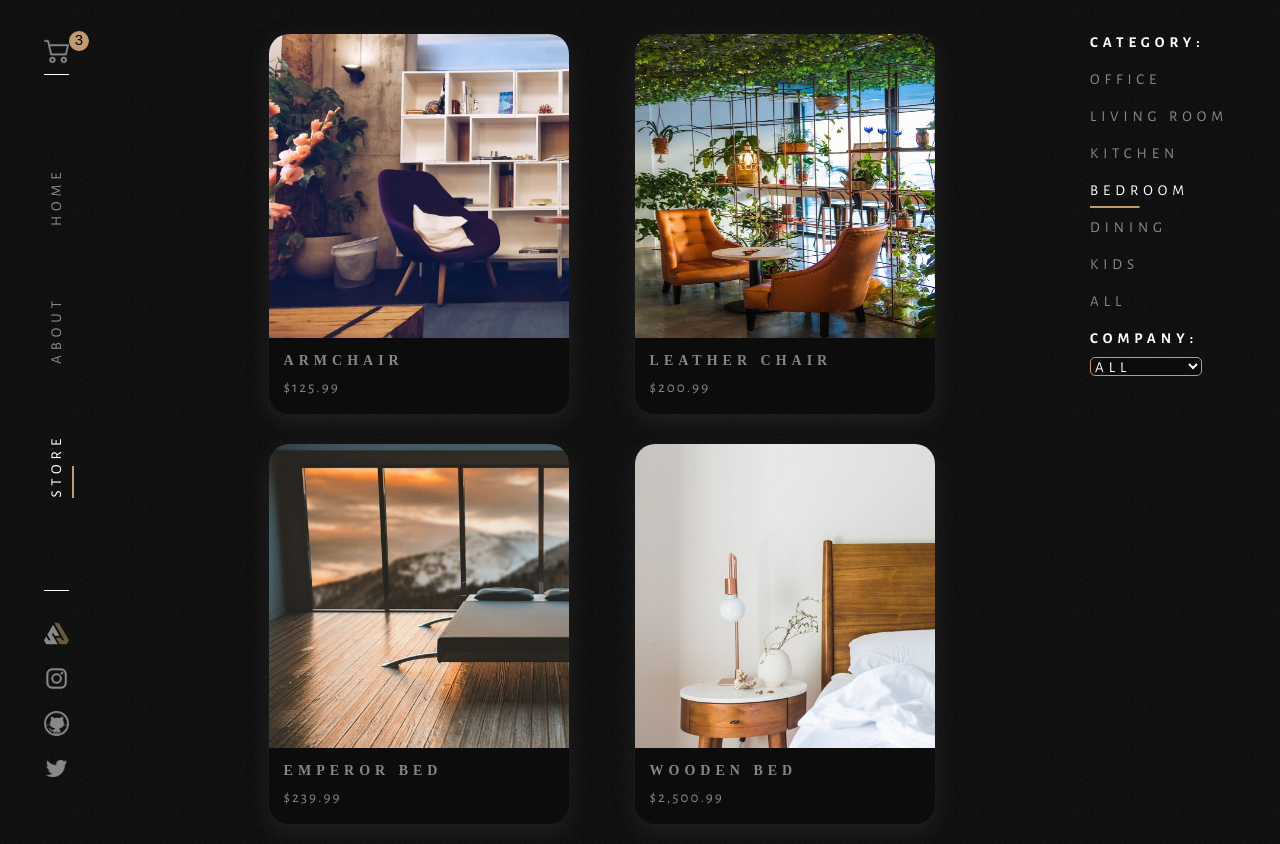
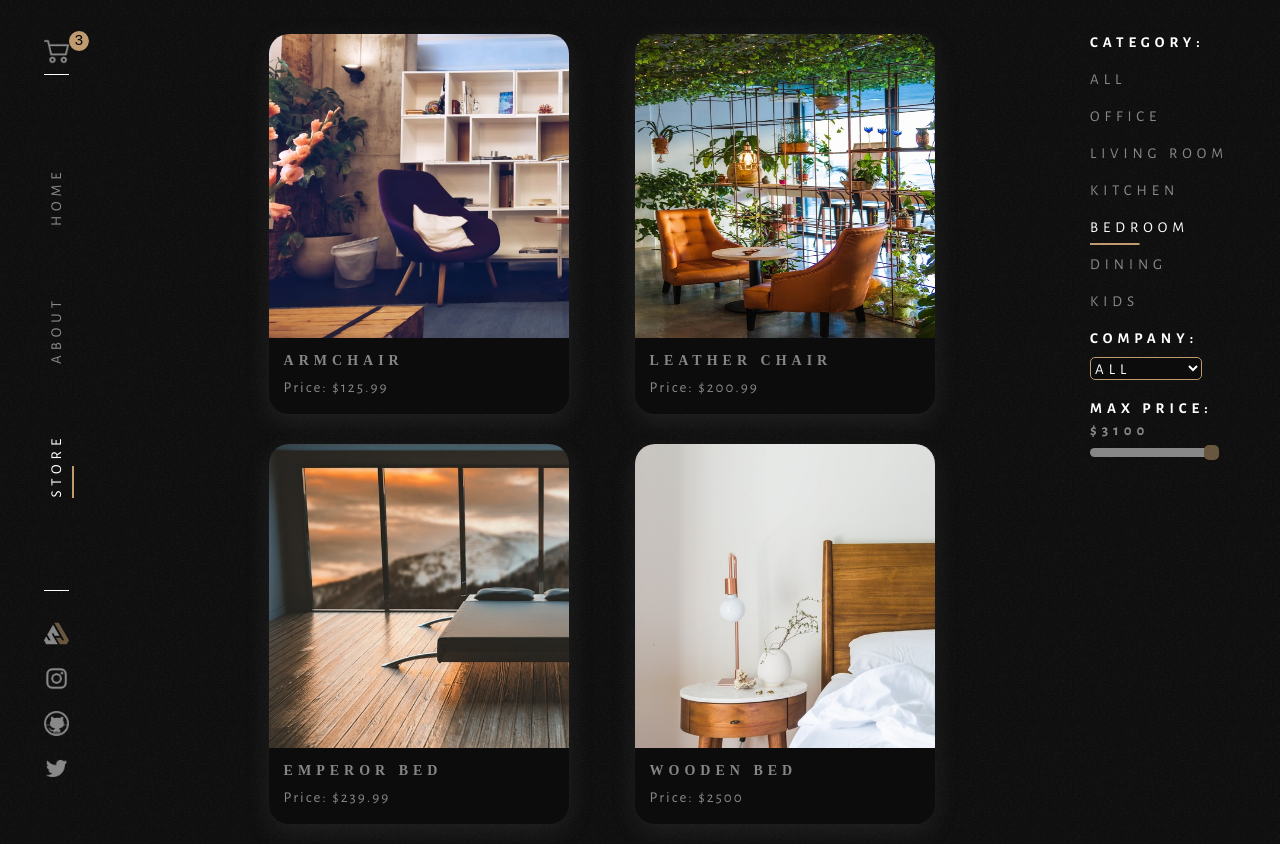
Before and after one commit to simonpine/simonpine-design, a React (Create React App) app: page /Store/Bedroom in a window 1280 px wide. Built offline with nearby package versions, Linux system fonts and the light colour scheme; a web font is replaced by a local one.

Commit message:
Agregue el filtro por precio con usecontext

```diff
--- a/src/App.css
+++ b/src/App.css
@@ -250,7 +250,7 @@ h1{
   width: 350px;
 }
 .title{
-  margin: 20% 0 20% 0;
+  margin: 32vh 0 30vh 0;
   display: flex;
   align-items: center;
   width: 100%;
@@ -437,5 +437,29 @@ background-size: 50% 2px;
   background-color: #0c0c0c;
   border-radius: 5px;
   border: 1px solid #BF9B6F;
+  padding: 2px 0 2px 0;
+}
+.b3{
+  font-size: 15px;
+  opacity: 0.5;
+  margin: 5px 0 5px 0;
+}
+.range {
+  border-radius: 8px;
+  height: 9px;
+  outline: none;
+  -webkit-appearance: none;
+  opacity: 0.5;
+  transition: 0.5s;
+}
+.range:hover{
+  opacity: 1;
+}
+input[type='range']::-webkit-slider-thumb {
+  width: 15px;
+  -webkit-appearance: none;
+  height: 15px;
+  background: #BF9B6F;
+  border-radius: 5px;
 }
 /* font:bold calc( 60px + 90 * ( ( 100vw - 400px ) / 1200 ))/calc( 60px + 90 * ( ( 100vw - 400px ) / 1200 )) "Eczar",serif; */
--- a/src/App.js
+++ b/src/App.js
@@ -15,7 +15,9 @@ function App() {
           setProducts(data)
       }).then((data)  => setLoading(!!data))
   }, [])
-  let i
+  const a = (Math.ceil(Math.random()*23))
+  const b = (Math.ceil(Math.random()*23))
+  const c = (Math.ceil(Math.random()*23))
   return (
     <Layout a={'1'}>
         <div className='homeContainer'>
@@ -36,7 +38,7 @@ function App() {
             <div className='exampleCards'>
             {loading && <div className="loading2"><div className="lds-dual-ring"></div></div>}
               {products.map((product) => {
-                if ((product.id == '001' || product.id == '002' ) || (product.id == '003')){
+                if ((product.id == a || product.id == b ) || (product.id == c)){
                   return(
                     <Items props={product}/>
                   )
--- a/src/components/ItemListCate.js
+++ b/src/components/ItemListCate.js
@@ -3,6 +3,7 @@ import { useParams } from "react-router-dom";
 import Items from './items.js';
 import { ProductsTest } from '../mocks/item.mock'
 import { Context } from '../context/companyContext'
+import { Context2 } from '../context/priceContext'
 
 function ItemListCate(){
     const [products, setProducts] = useState([])
@@ -20,8 +21,12 @@ function ItemListCate(){
         <Context.Consumer>
         {({ theCompany }) => {
             return(
+                <Context2.Consumer>
+                {({ maxprice }) => {
+                    return(
                         <section className="productContainer">
                         {products.map((product) => {
+                            if(!(+product.price > maxprice)){
                             if(theCompany == 'all'){
                                 if (params.category == 'All'){return <Items props={product}/>}
                                 else if(params.category == product.category){return <Items props={product}/>}
@@ -29,10 +34,13 @@ function ItemListCate(){
                             else if(theCompany == product.company){
                                 if (params.category == 'All'){return <Items props={product}/>}
                                 else if(params.category == product.category){return <Items props={product}/>}
-                    }
+                            }}
                             })
                         }
                         </section>
+                    )
+                }}
+                </Context2.Consumer>
             )
         }}
         </Context.Consumer>
--- a/src/components/categoryFilter.js
+++ b/src/components/categoryFilter.js
@@ -1,7 +1,9 @@
 import { createContext } from 'react'
 import {Link} from 'react-router-dom'
 import FilterByCompany from './filterCompany.js'
+import FilterByPrice from './priceFilter.js'
 import { Context } from '../context/companyContext'
+import { Context2 } from '../context/priceContext'
 
 function CategoryFilter({ main }){
     const one = {}
@@ -44,6 +46,15 @@ function CategoryFilter({ main }){
         <ul className="categoryFilter">
             <li>
                 <h2 className='b2'>Category:</h2>
+            </li>
+            <li>
+                <Link className='b'
+                to={{
+                    pathname:"/Store/All",
+                }} style={seven}
+                >
+                    All
+                </Link>
             </li>
             <li>
                 <Link className='b'
@@ -99,15 +110,6 @@ function CategoryFilter({ main }){
                     Kids
                 </Link>
             </li>
-            <li>
-                <Link className='b'
-                to={{
-                    pathname:"/Store/All",
-                }} style={seven}
-                >
-                    All
-                </Link>
-            </li>
             <Context.Consumer>
                 {({ setTheCompany }) => {
 
@@ -115,7 +117,7 @@ function CategoryFilter({ main }){
                         setTheCompany(com)
                     }
 
-                    return(
+                return(
                     <li>
                         <h2 className='b2'>company:</h2>
                         <FilterByCompany otherCompany={otherCompany}/>
@@ -123,6 +125,22 @@ function CategoryFilter({ main }){
                     )
                 }}
             </Context.Consumer>
+            <Context2.Consumer>
+                {({ setmaxprice, maxprice }) => {
+
+                function otherPrice(com){
+                    setmaxprice(com)
+                }
+
+                return(
+                    <li>
+                        <h2 className='b2'>max price:</h2>
+                        <h2 className='b3'>${maxprice}</h2>
+                        <FilterByPrice otherPrice={otherPrice}/>
+                    </li>
+                    )
+                }}
+            </Context2.Consumer>
         </ul>
     </div>
     )
--- a/src/components/items.js
+++ b/src/components/items.js
@@ -16,7 +16,7 @@ function Items({ props }){
             <img className="imgCard" src={props.pictureUrl} />
             <div className="textCard">
                 <h2 className="titleCard">{props.title}</h2>
-                <h3 className="informationCard">{props.price}</h3>
+                <h3 className="informationCard">Price: ${props.price}</h3>
             </div>
         </div>
     )
--- /dev/null
+++ b/src/components/priceFilter.js
@@ -0,0 +1,19 @@
+import { Context2 } from '../context/priceContext'
+function FilterByPrice(props){
+    const changeValue = ( evt ) => {
+        props.otherPrice(evt.target.value)
+    }
+    return(
+        <Context2.Consumer>
+            {({ maxprice }) => {
+                return(
+                    <input type="range" id="volume" name="volume" className='range'
+                    min="0" max="3100" value={maxprice}
+                    onChange={changeValue}
+                    />
+                )
+            }}
+        </Context2.Consumer>
+    )
+}
+export default FilterByPrice;
--- /dev/null
+++ b/src/context/priceContext.js
@@ -0,0 +1,11 @@
+import React, { createContext, useState } from "react";
+
+export const Context2 = createContext('all')
+export const ActualmaxPrice = ( { children } ) => {
+    const [maxprice, setmaxprice] = useState(3100)
+    return(
+        <Context2.Provider value={{maxprice, setmaxprice}}>
+            {children}
+        </Context2.Provider>
+    )
+}
--- a/src/views/category.js
+++ b/src/views/category.js
@@ -4,6 +4,7 @@ import ItemListCate from "../components/ItemListCate";
 import CategoryFilter from "../components/categoryFilter";
 import { useParams } from "react-router-dom";
 import { Actualcompany } from '../context/companyContext'
+import { ActualmaxPrice } from '../context/priceContext'
 function Category (){
     const params = useParams()
     let o;
@@ -15,10 +16,12 @@ function Category (){
     else if(params.category == 'Kids'){o = 6}
     return (
         <Layout a={'3'} b={cartItems.length}>
+            <ActualmaxPrice>
             <Actualcompany>
                 <CategoryFilter  main={o}/>
                 <ItemListCate />
             </Actualcompany>
+            </ActualmaxPrice>
         </Layout>
     )
 }
--- a/src/views/itemsDetail.js
+++ b/src/views/itemsDetail.js
@@ -4,6 +4,7 @@ import { ProductsTest } from '../mocks/item.mock'
 import { cartItems } from "../mocks/cart.mock";
 import Layout from "../components/layout";
 import CategoryFilter from "../components/categoryFilter";
+import {Link} from 'react-router-dom'
 function ItemDetail(){
     const [actualCart, setActualCart] = useState(0)
     function lessStock(){
@@ -34,7 +35,6 @@ function ItemDetail(){
     }, [])
     return(
     <Layout a={'3'} b={cartItems.length}>
-        <CategoryFilter />
         <section className="itemDatail">
             {loading && <div className="loading"><div class="lds-dual-ring"></div></div>}
             <h1>{product.title}</h1>
@@ -46,6 +46,13 @@ function ItemDetail(){
             </div>
             <img src={product.pictureUrl}/>
         </section>
+        <Link className='b'
+                to={{
+                    pathname:"/Store/All",
+                }}
+                >
+                    volver
+                </Link>
     </Layout>
     )
 }
```
Also changed, not shown: src/mocks/item.mock.js (+46 -46 lines). Lines whose indentation alone changed are shown as unchanged.
